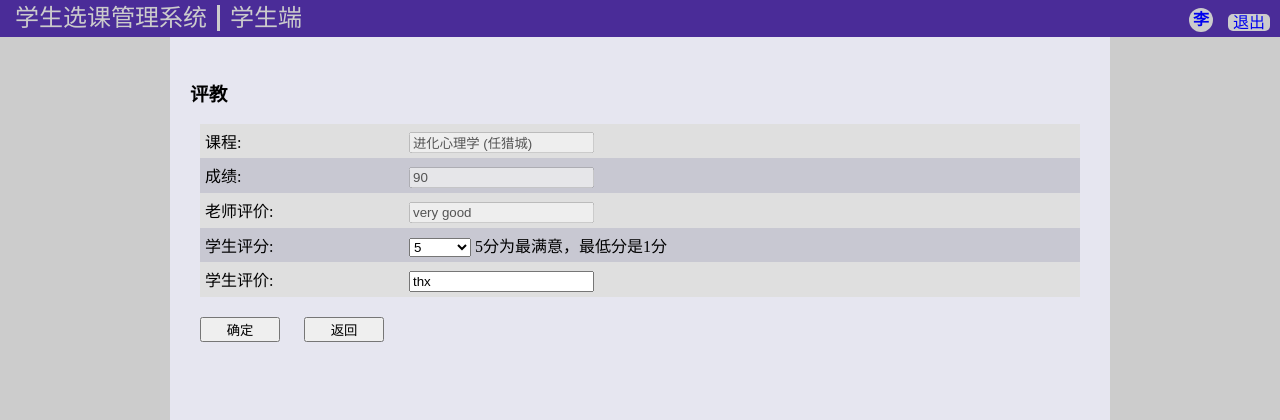
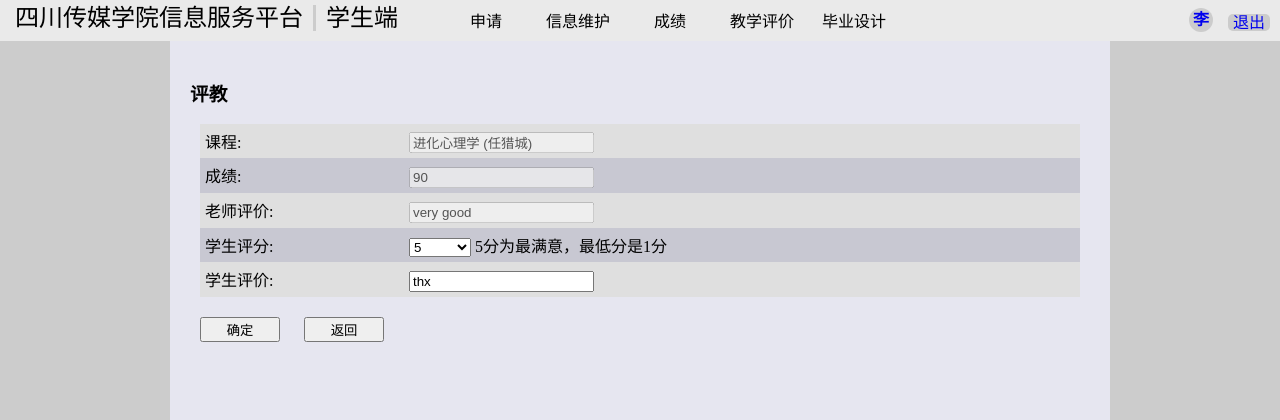
Before and after one commit to Seals6/stucoursetest, a Django app: page /course/student/evaluate/1 in a window 1280 px wide. Shown: the top 420 px of the page. Run offline with Django 3.2, Linux system fonts and the light colour scheme; data comes from the database, SQL or seed files in the repository; both versions use the stored data as it was after the commit.

Commit message:
6.10 fix ui/css/布局/index

```diff
--- a/static/css/login.css
+++ b/static/css/login.css
@@ -7,7 +7,7 @@ body {
     width: 100%;
     height: 100%;
     background: #4a2c964d;
-    background: linear-gradient(rgba(230, 100, 101, 0.2), rgba(145, 152, 229, 0.3)), linear-gradient(#9198e560, #4a2c9880);
+    background: linear-gradient(rgba(230, 100, 101, 0.2), rgba(145, 152, 229, 0.3)), linear-gradient(#9198e560, #00BFFF);
 }
 
 .main-header {
--- a/static/css/nav.css
+++ b/static/css/nav.css
@@ -16,10 +16,10 @@ body {
 
 
 .nav {
-    background: #4a2c98;
+    background: #eaeaea;
     position: fixed;
     width: 100%;
-    color: #ccc;
+    color: black;
     z-index: 1;
 }
 
@@ -44,6 +44,7 @@ body {
     vertical-align: top;
 
 }
+
 
 .nav .nav-title a {
     color: unset;
@@ -92,3 +93,72 @@ body {
     text-decoration: none;
     padding: 0 5px;
 }
+
+
+      li{
+            list-style-type: none;
+        }
+        #menu {
+            width: 1000px;
+            margin: -50px 400px;
+            height: 30px;
+            background-color: #eaeaea;
+
+        }
+        #menu li{
+            float: left;
+            width: 92px;
+            line-height:39px;
+            text-align: center;
+            position:relative;
+            border:none;
+        }
+        #menu li a {
+            font-size:16px; color:black;
+            display:block;
+            outline:0;
+            text-decoration:none;
+        }
+        #menu li:hover a {
+            color: #ff0000; /*导航栏文字颜色 */
+        }
+        #menu li:hover .dropdown_1column {
+            left:0px;
+            top:38px;
+        }
+        .dropdown_1column{ /* 下拉菜单边框颜色*/
+            margin: 0px auto;
+            float: left;
+            position: absolute;
+            left: -999em;
+            text-align: left;
+            border: 1px solid #066591;
+            border-top: none;
+            background: #F4F4F4;
+            width: 140px;
+        }
+        #menu li:hover div a { /* 下拉菜单文字颜色*/
+        font-size:12px
+        ;color:#444;
+        }
+
+        #menu li:hover div a:hover{color:red;} /*下拉带单鼠标停留颜色*/
+
+        #menu li ul {
+        list-style:none;padding:10px 5px;
+        margin:0;
+        }
+        #menu li ul li {
+        font-size:12px;
+        line-height:26px;
+        position:relative;
+        padding:0;margin:0;
+        float:none;
+        text-align:left;
+        width:130px;
+        }
+        #menu li ul li:hover {
+        background:none;
+        border:none;padding:0;
+        margin:0;
+        }
--- a/templates/course/nav.html
+++ b/templates/course/nav.html
@@ -13,7 +13,7 @@
 <div class="nav">
     <div class="nav-title">
         <a href="{% url 'course' kind=info.kind %}">
-        <p class="main-title">学生选课管理系统</p>
+        <p class="main-title">四川传媒学院信息服务平台</p>
         <p class="sub-title">
             {% if info.kind == "teacher" %}
                 教师端
@@ -26,6 +26,9 @@
     <div class="log-out">
         <a href="{% url "logout" %}">退出</a>
     </div>
+
+
+
     <div class="name-logo">
         <div class="user-name">
             <a href="{% url 'update' info.kind %}">
@@ -33,12 +36,79 @@
             </a>
         </div>
     </div>
+
+    <div id="menu">
+{#菜单下拉框 链接还没有#}
+    <ul>
+        <li><a href="" class="drop">申请</a>
+        <div class="dropdown_1column">
+            <div class="col_1">
+                    <ul class="simple">
+                            <li><a href="">学生申请</a></li>
+                            <li><a href="">教学申请</a></li>
+                            <li><a href="">请假申请</a></li>
+                            <li><a href="">教室申请</a></li>
+                    </ul>
+            </div>
+
+        </div>
+        </li>
+         <li><a href="" class="drop">信息维护</a>
+        <div class="dropdown_1column">
+            <div class="col_1">
+                    <ul class="simple">
+                            <li><a href="">网站建设</a></li>
+                            <li><a href="">导航条代码</a></li>
+                            <li><a href="">关于我们</a></li>
+                    </ul>
+            </div>
+
+        </div>
+        </li>
+         <li><a href="" class="drop">成绩</a>
+        <div class="dropdown_1column">
+            <div class="col_1">
+                    <ul class="simple">
+                            <li><a href="">学科成绩</a></li>
+                            <li><a href="">学生成绩明细</a></li>
+                            <li><a href="">全年成绩</a></li>
+                    </ul>
+            </div>
+
+        </div>
+        </li>
+         <li><a href="" class="drop">教学评价</a>
+        <div class="dropdown_1column">
+            <div class="col_1">
+                    <ul class="simple">
+                            <li><a href="">学生评价</a></li>
+                            <li><a href="">教师评价</a></li>
+                    </ul>
+            </div>
+
+        </div>
+        </li>
+         <li><a href="" class="drop">毕业设计</a>
+        <div class="dropdown_1column">
+            <div class="col_1">
+                    <ul class="simple">
+                            <li><a href="">论文设计</a></li>
+                            <li><a href="">论文查重</a></li>
+                    </ul>
+            </div>
+
+        </div>
+        </li>
+
+    </ul>
+    </div>
+
+
 </div>
 
 <div class="main-content">
     {% block content %}{% endblock %}
 </div>
 
-
 </body>
 </html>
--- a/templates/user/background.html
+++ b/templates/user/background.html
@@ -11,8 +11,8 @@
 <body>
 <div class="main-container">
     <div class="main-header">
-        <div class="main-title">学生选课管理系统</div>
-        <div class="sub-title">Student Course Management System</div>
+        <div class="main-title">四川传媒学院OA自动化系统</div>
+        <div class="sub-title">SCCM Office Automation System</div>
         {% block welcome_message %}
         {% endblock %}
     </div>
```
Also changed, not shown: db.sqlite3.
